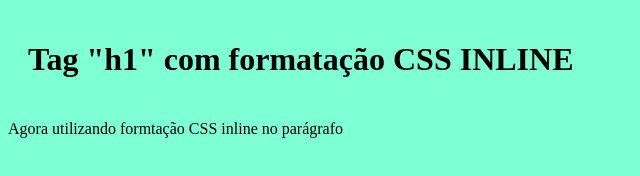
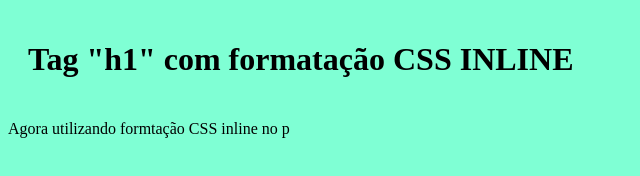
Before and after one commit to LuanWiggers/PraticaWEB, a plain HTML site: page html/basicopratica2.html in a window 1280 px wide. Shown: the full height of the page, 0-640 px from the left. Drawn offline with Linux system fonts and the light colour scheme.

Commit message:
Ajustando pastas

```diff
--- a/html/basicopratica2.html
+++ b/html/basicopratica2.html
@@ -8,7 +8,7 @@
 <body style="background-color:aquamarine">
     <!--Padding interno é um espaçamento entre o conteúdo de um elemento e suas bordas.-->
     <h1 style="color:black;padding:20px">Tag "h1" com formatação CSS INLINE</h1>
-    <p style="color:black;">Agora utilizando formtação CSS inline no parágrafo</p>
+    <p style="color:black;">Agora utilizando formtação CSS inline no p</p>
 
 
 
```
Also changed, not shown: html/basicopratica4.html (+1 -1 lines).
